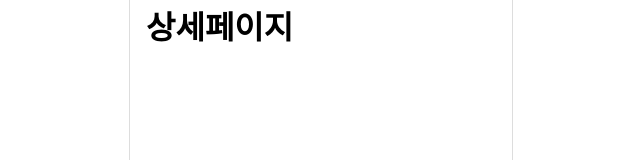
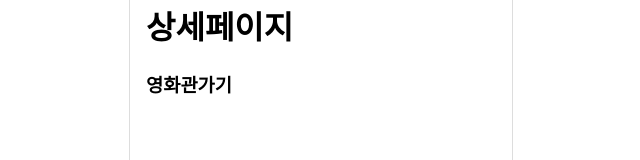
Before and after one commit to cpk0709/remind-redux-delete-after, a React (Create React App) app: page /detail/1 in a window 1280 px wide. Shown: the part 127-287 px from the top of the page, without its empty margins (319-959 px from the left). Built offline with nearby package versions, Linux system fonts and the light colour scheme.

Commit message:
상세페이지 수정

```diff
--- a/src/Detail.jsx
+++ b/src/Detail.jsx
@@ -1,5 +1,19 @@
+import { useParams } from "react-router-dom";
+import { useSelector } from "react-redux";
+
 const Detail = () => {
-  return <h1>상세페이지</h1>;
+  const params = useParams();
+  const bucketId = params.id;
+  const bucketList = useSelector((state) => state.bucket.list);
+
+  const bucket = bucketList.filter((bucket) => bucket.id === Number(bucketId));
+  //보완필요
+  return (
+    <>
+      <h1>상세페이지</h1>
+      <h3>{bucket[0].title}</h3>
+    </>
+  );
 };
 
 export default Detail;
```
